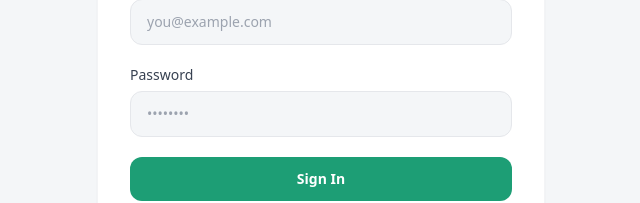
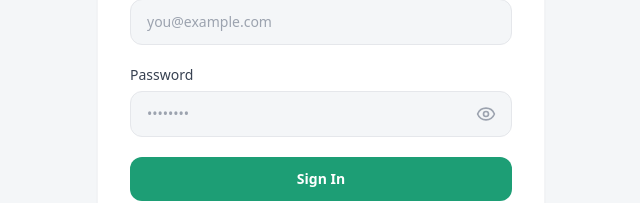
Before and after one commit to HarshJasani9/CareSync, a Next.js app in the folder frontend/: page /login in a window 1280 px wide. Shown: the part 377-580 px from the top of the page, without its empty margins (319-959 px from the left). Built offline with nearby package versions, Linux system fonts and the light colour scheme; no server answers.

Commit message:
fix: eye icon added for password

```diff
--- a/frontend/app/(auth)/login/page.jsx
+++ b/frontend/app/(auth)/login/page.jsx
@@ -7,6 +7,7 @@ import { zodResolver } from '@hookform/resolvers/zod';
 import { z } from 'zod';
 import { toast } from 'sonner';
 import Link from 'next/link';
+import { Eye, EyeOff } from 'lucide-react';
 import api from '@/lib/axios';
 import { useAuthStore } from '@/store/authStore';
 
@@ -28,6 +29,7 @@ function LoginForm() {
   const searchParams = useSearchParams();
   const setAuth = useAuthStore((s) => s.setAuth);
   const [isSubmitting, setIsSubmitting] = useState(false);
+  const [showPassword, setShowPassword] = useState(false);
 
   const {
     register,
@@ -90,16 +92,25 @@ function LoginForm() {
           <label htmlFor="login-password" className="block text-sm font-medium text-gray-700 mb-1.5">
             Password
           </label>
+          <div className="relative">
             <input
               id="login-password"
-            type="password"
+              type={showPassword ? "text" : "password"}
               autoComplete="current-password"
               placeholder="••••••••"
-            className={`w-full px-4 py-3 rounded-xl border bg-surface-muted text-gray-900 placeholder-gray-400 text-sm outline-none transition-all focus:ring-2 focus:ring-primary-500/20 focus:border-primary-500 ${
+              className={`w-full px-4 py-3 rounded-xl border bg-surface-muted text-gray-900 placeholder-gray-400 text-sm outline-none transition-all focus:ring-2 focus:ring-primary-500/20 focus:border-primary-500 pr-12 ${
                 errors.password ? 'border-red-400' : 'border-gray-200'
               }`}
               {...register('password')}
             />
+            <button
+              type="button"
+              onClick={() => setShowPassword(!showPassword)}
+              className="absolute right-4 top-1/2 -translate-y-1/2 text-gray-400 hover:text-gray-600 focus:outline-none transition-colors"
+            >
+              {showPassword ? <EyeOff className="w-5 h-5" /> : <Eye className="w-5 h-5" />}
+            </button>
+          </div>
           {errors.password && (
             <p className="mt-1 text-xs text-red-500">{errors.password.message}</p>
           )}
```
Lines whose indentation alone changed are shown as unchanged.
